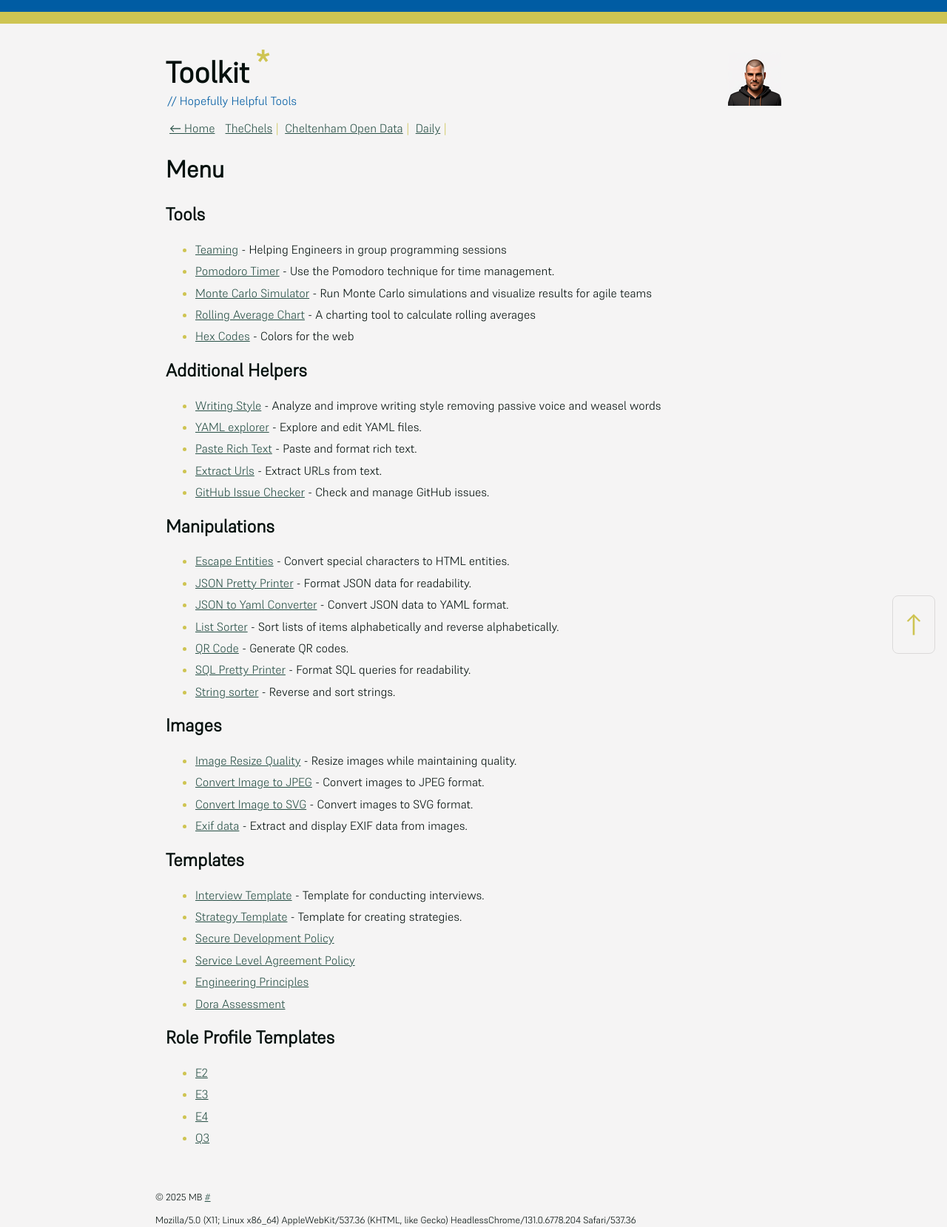
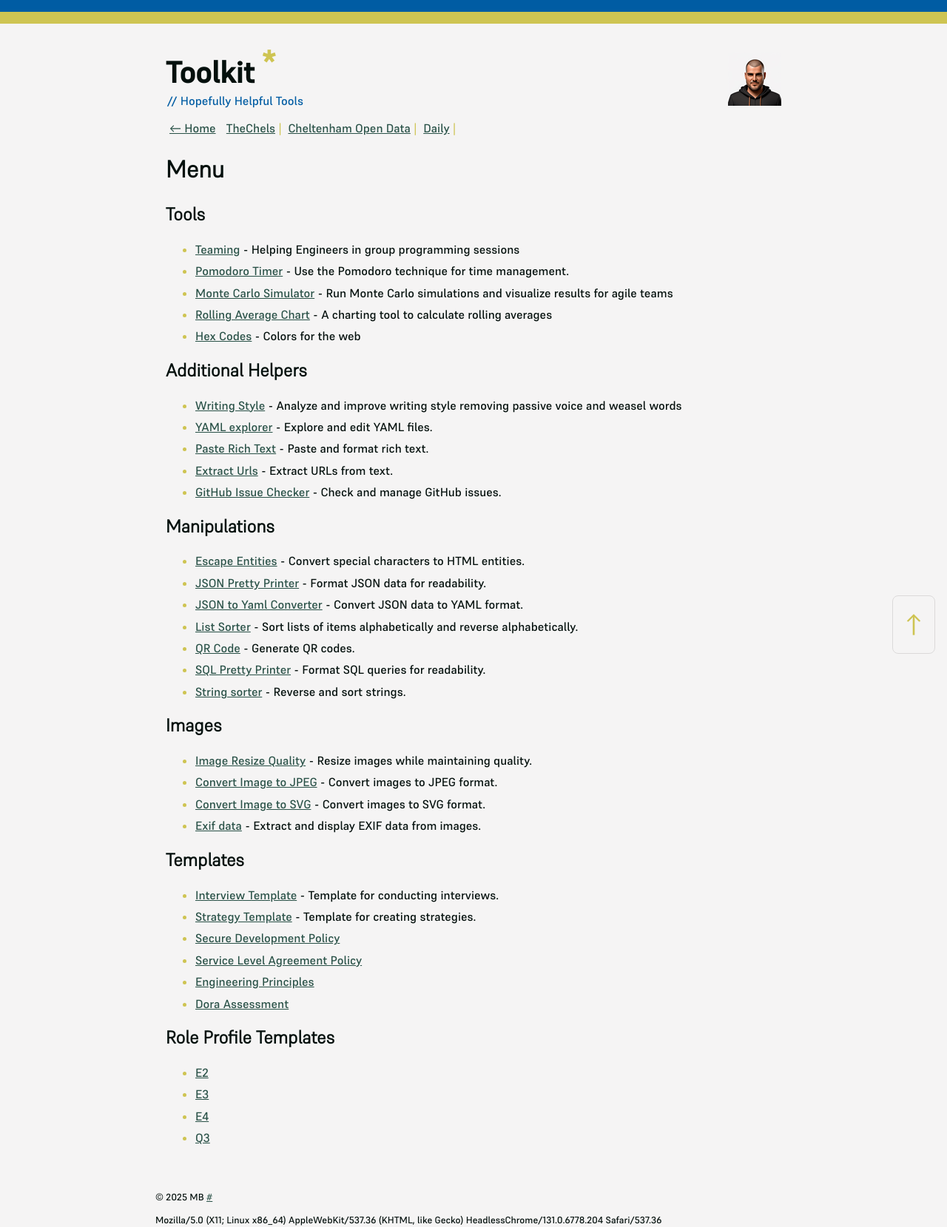
Before and after one commit to mat-0/Tools.TheChels.uk, a Jekyll site: the page built from index.md, in a window 1280 px wide. Shown: the whole page at 74% size. Built offline with Jekyll 4.4.1, drawn with Linux system fonts in a browser that asks for light colours.

Commit message:
test
Signed-off-by: mat-0 <Github@thechels.uk>

```diff
--- a/_includes/header.html
+++ b/_includes/header.html
@@ -18,6 +18,8 @@
         <meta name="apple-mobile-web-app-capable" content="yes">
         <meta name="apple-mobile-web-app-status-bar-style" content="default">
         <link href="/fonts/Supreme-Light.woff" rel="preload" crossorigin as="font" type="font/woff">
+        <link href="/fonts/Supreme-Medium.woff" rel="preload" crossorigin as="font" type="font/woff2">
+
         <link rel="stylesheet" href="/style.css">
 
     </head>
--- a/style.scss
+++ b/style.scss
@@ -8,8 +8,18 @@ html {
 }
 
 @font-face {
-    font-family: "TheChelsUK";
+    font-family: "TheChelsUKLight";
     src: url("fonts/Supreme-Light.woff") format("woff");
+    font-weight: 300;
+    font-style: normal;
+    font-display: swap;
+}
+@font-face {
+    font-family: "TheChelsUKMedium";
+    src: url("fonts/Supreme-Medium.woff") format("woff");
+    font-weight: 400;
+    font-style: normal;
+    font-display: swap;
 }
 
 // 16px = 1em
@@ -19,7 +29,7 @@ $primary: #04100d;
 $secondary: #005ca3;
 $links: #295147;
 $accent: #cec452;
-$font-stack: "TheChelsUK", -system-ui, "Gill Sans", sans-serif;
+$font-stack: "TheChelsUKMedium", -system-ui, "Gill Sans", sans-serif;
 $font-mono: ui-monospace, monospace, "Courier New";
 
 .primary {
@@ -206,6 +216,7 @@ h6 {
     position: relative;
     display: block;
     margin-top: 0.75em;
+    font-family: "TheChelsUKLight", sans-serif;
 
     &:hover::after {
         content: " #";
```
Also changed, not shown: fonts/Supreme-Medium.ttf (added), fonts/Supreme-Medium.woff (added).
